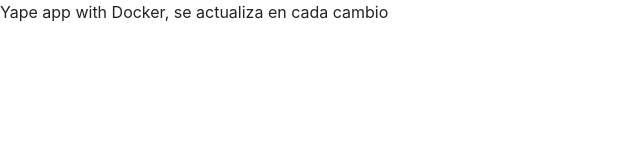
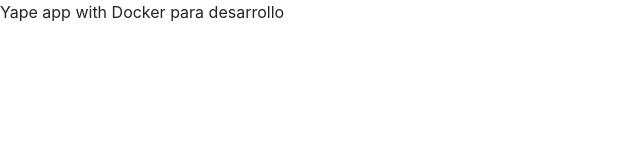
Before and after one commit to GlisseLisbeth/yape-app-docker, a website: page views/index.html in a window 1280 px wide. Shown: the whole page, without its empty margins (0-640 px from the left). Drawn offline with nearby package versions, Linux system fonts and the light colour scheme.

Commit message:
docker dev and production

```diff
--- a/package.json
+++ b/package.json
@@ -4,7 +4,7 @@
   "description": "",
   "main": "app.js",
   "scripts": {
-    "dev": "nodemon ./app.js",
+    "dev": "nodemon --inspect=0.0.0.0 ./app.js",
     "start": "node ./app.js"
   },
   "repository": {
--- a/views/index.html
+++ b/views/index.html
@@ -11,7 +11,7 @@
 </head>
 
 <body>
-    <p>Yape app with Docker, se actualiza en cada cambio</p>
+    <p>Yape app with Docker para desarrollo</p>
 </body>
 
 </html>
```
Also changed, not shown: README.md, 1 other file.
